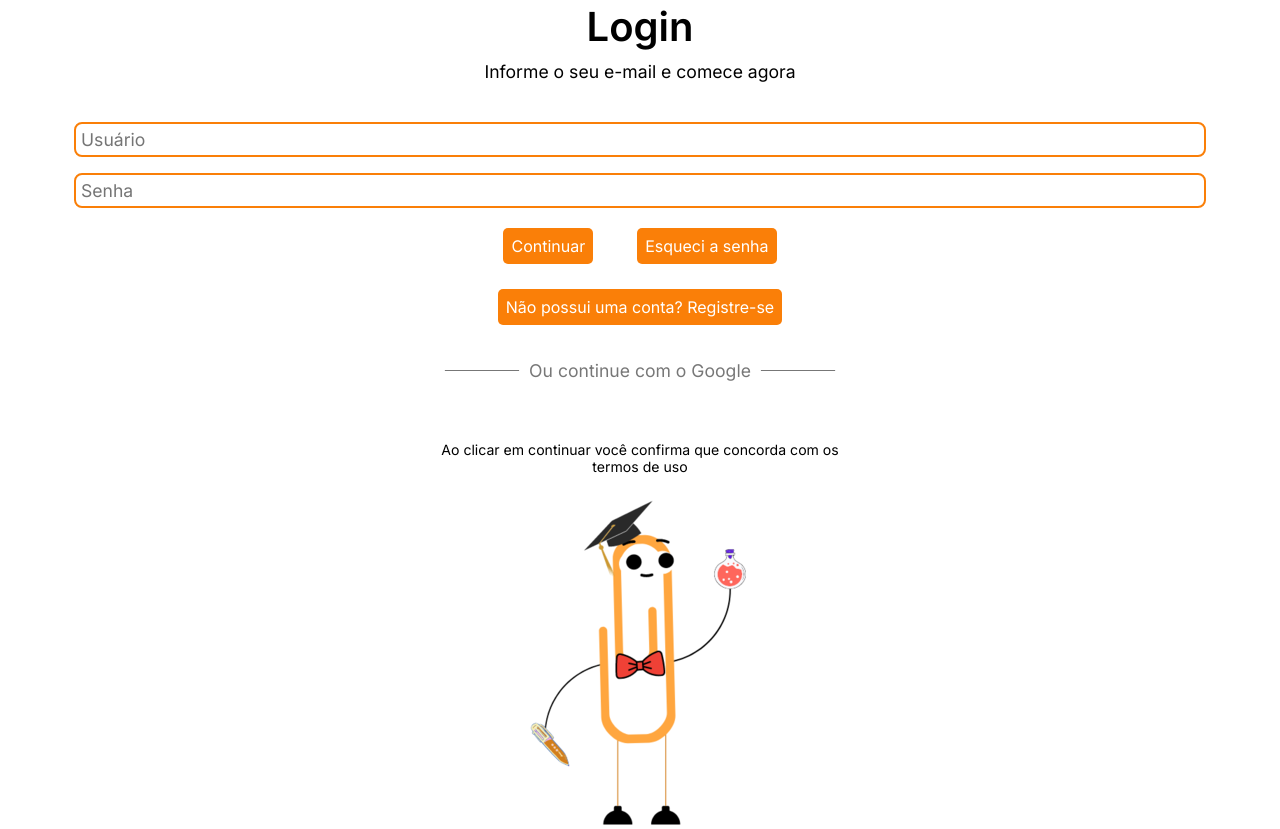
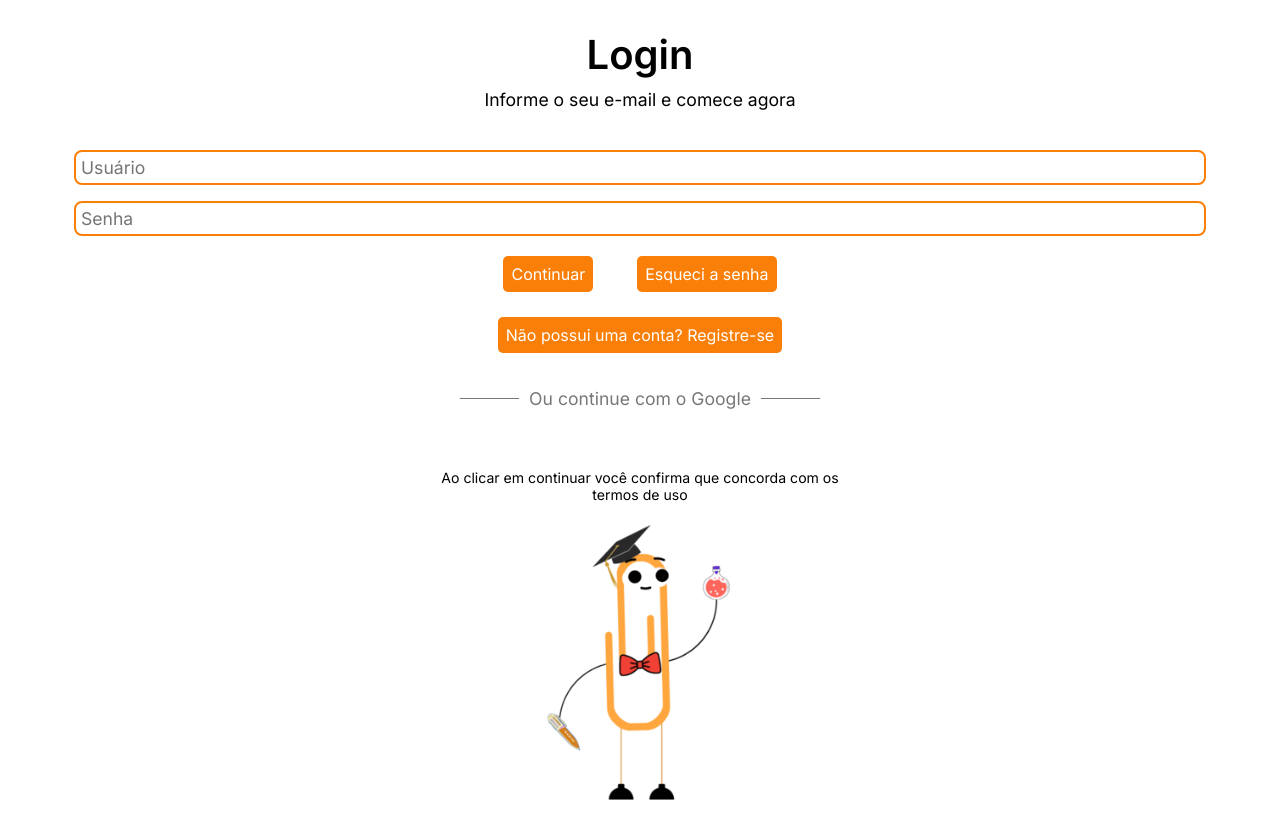
Before and after one commit to adrickson/Alpha-Study, a plain HTML site: page index.html in a window 1280 px wide. After the commit the page ends 800 px from the top, so only its background shows below. Drawn offline with Linux system fonts and the light colour scheme.

Commit message:
ajustes no css

```diff
--- a/estilos/style.css
+++ b/estilos/style.css
@@ -133,7 +133,7 @@ div.continue_google > p {
 
 p#linha_horizontal::before,
 p#linha_horizontal::after{
-    content:"\00a0\00a0\00a0\00a0\00a0\00a0\00a0\00a0\00a0\00a0\00a0\00a0\00a0\00a0\00a0";
+    content:"\00a0\00a0\00a0\00a0\00a0\00a0\00a0\00a0\00a0\00a0\00a0\00a0";
     text-decoration:line-through;
     margin: 0 10px;
 }
@@ -150,3 +150,11 @@ div.termos_condicoes {
 div.termos_condicoes > p{
     font-size: 0.8em;
 }
+
+div.logo {
+    background-image: url('../imagens/logo1-g.png');
+    background-position: top center;
+    background-size: contain;
+    width: 330px;
+    height: 320px;
+}
--- a/index.html
+++ b/index.html
@@ -72,12 +72,7 @@
             </div>
         </div>
 
-        <div class="logo">
-
-            <picture>
-                <source media="(min-width: 992px)" srcset="./imagens/logo1-g.png">
-                <img src="./imagens/logo1.png" alt="Logo">
-            </picture>
+        <div class="logo"> <!-- Logo adicionada com CSS -->
 
         </div>
 
```
